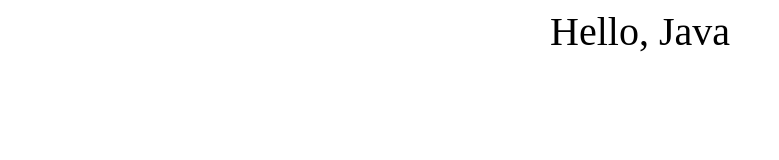
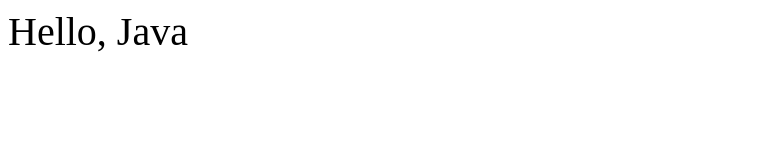
Before and after one commit to Java49MaksimIsrailov/html-css-javascript-introduction, a plain HTML site: page HW1/homework1.html in a window 1280 px wide. Shown: the whole page, without its empty margins (0-779 px from the left). Drawn offline with Linux system fonts and the light colour scheme.

Commit message:
initial code CW #2

```diff
--- a/HW1/homework1.html
+++ b/HW1/homework1.html
@@ -7,6 +7,6 @@
     <title>Document</title>
 </head>
 <body>
-       <label style="font-size: 40px;display: block; text-align: center;">Hello, Java</label>
+       <label style="font-size: 40px;display: ; text-align: center;">Hello, Java</label>
 </body>
 </html>
```
